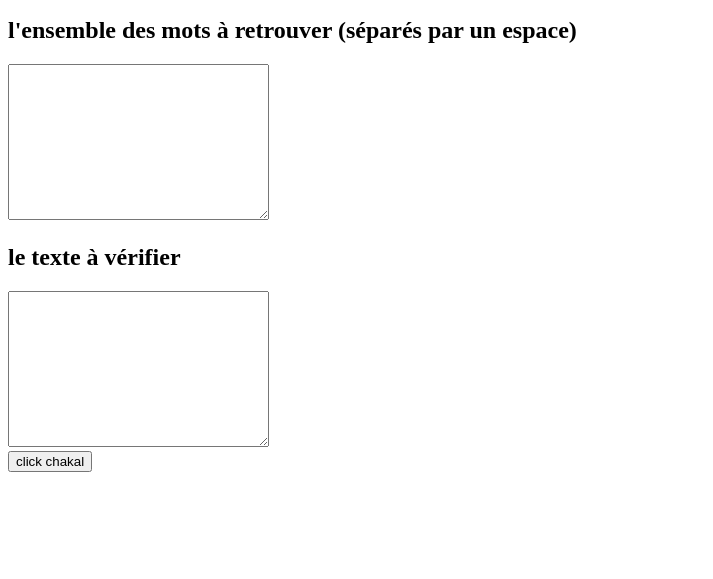
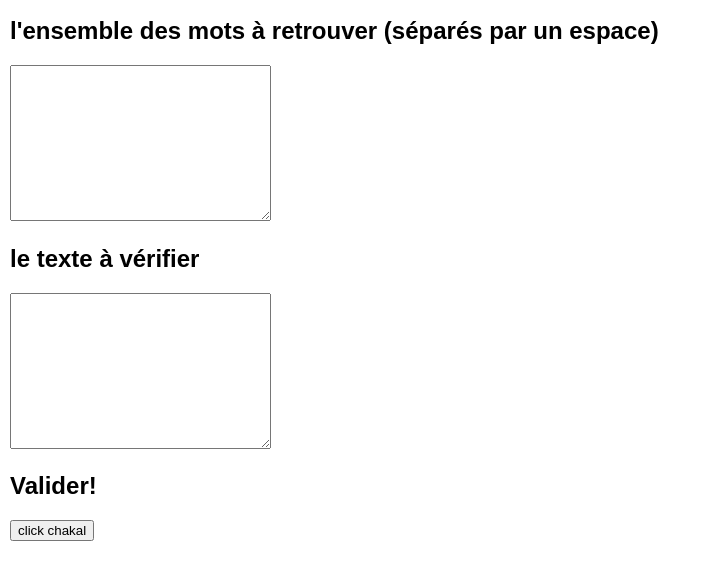
Before and after one commit to romainmoranges/text-validator, a plain HTML site: page index.html in a window 1280 px wide. Shown: the part 101-680 px from the top of the page, without its empty margins (0-713 px from the left). Drawn offline with Linux system fonts and the light colour scheme.

Commit message:
minimal css

```diff
--- a/index.html
+++ b/index.html
@@ -20,8 +20,20 @@
     </div>
 
     <div id="validate">
+        <h2>Valider!</h2>
         <button id="button">click chakal</button>
     </div>
     <script src="./index.js"></script>
+    <style>
+        body {
+            margin: 0px 0px 0px 10px;
+            padding: 0px;
+            font-family: Arial, sans-serif;
+        }
+        textarea {
+            max-width: 75%;
+        }
+
+    </style>
 </body>
 </html>
```
